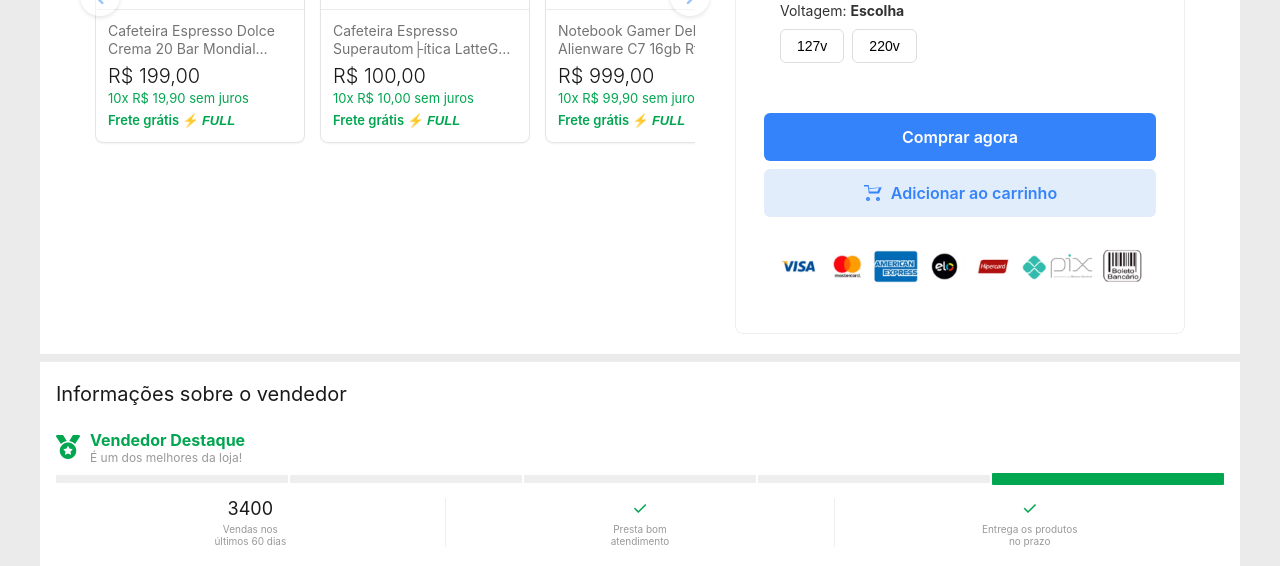
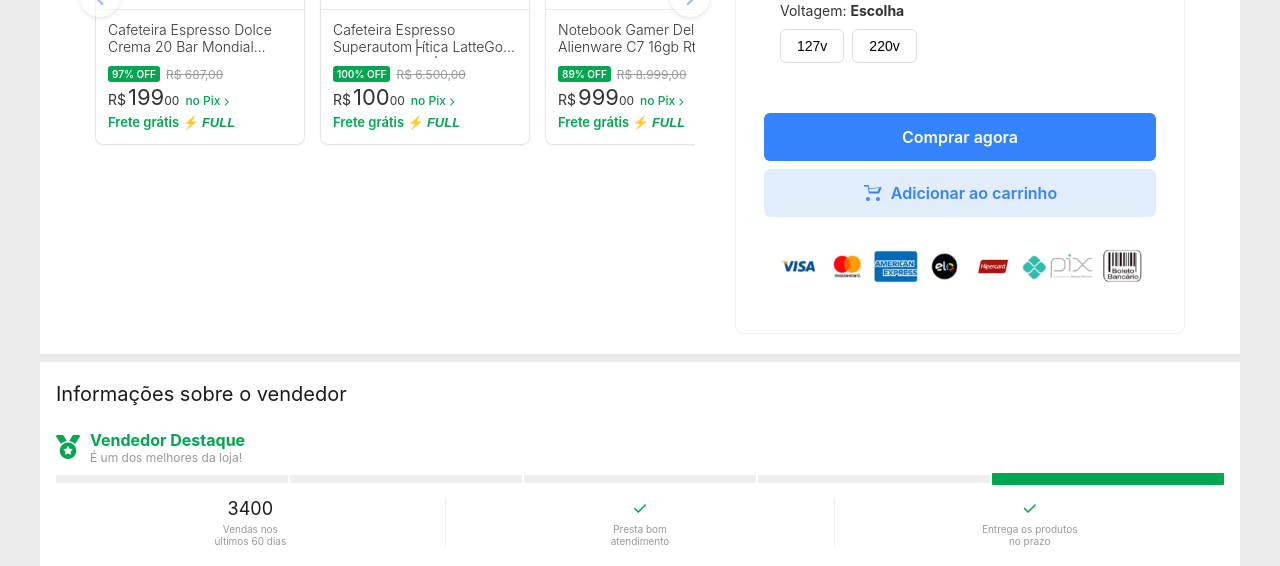
Before and after one commit to yagooook21-lab/loja002, a PHP site: page /produto.php?produto=9836096381787239594 in a window 1280 px wide. Shown: the part 862-1428 px from the top of the page. Run offline with PHP 8.4, Linux system fonts and the light colour scheme; the visitor is signed in with stand-in values (Sample User, id 1); data comes from the database, SQL or seed files in the repository; tables that the repository leaves empty hold one stand-in row (values such as "Sample post"); data that the repository does not hold is empty.

Commit message:
style: atualiza design de preco dos produtos relacionados baseado na pagina oficial

```diff
--- a/produto.php
+++ b/produto.php
@@ -696,9 +696,25 @@ document.addEventListener("DOMContentLoaded", function() {
                   <img src="<?php echo $outro['img']; ?>" alt="<?php echo htmlspecialchars($outro['nome']); ?>" class="produto-relacionado-img" loading="lazy">
                 </div>
                 <div class="produto-relacionado-info">
-                  <div class="produto-relacionado-nome"><?php echo htmlspecialchars($outro['nome']); ?></div>
-                  <div class="produto-relacionado-preco">R$ <?php echo number_format($outro_valor, 2, ',', '.'); ?></div>
-                  <div class="produto-relacionado-parcela">10x R$ <?php echo number_format($outro_valor / 10, 2, ',', '.'); ?> sem juros</div>
+                  <div class="produto-relacionado-nome" style="display:-webkit-box;-webkit-line-clamp:2;-webkit-box-orient:vertical;overflow:hidden;text-overflow:ellipsis;font-size:14px;color:#333;margin-bottom:8px;line-height:1.2;font-weight:300;"><?php echo htmlspecialchars($outro['nome']); ?></div>
+                  <?php
+                    $outro_original = !empty($outro['valor_original']) ? (float)str_replace(',', '.', str_replace('.', '', $outro['valor_original'])) : 0;
+                    $outro_desconto = !empty($outro['desconto']) ? str_replace('%', '', $outro['desconto']) : '';
+                    if ($outro_original > 0 && !empty($outro_desconto)):
+                  ?>
+                  <div style="display:flex;align-items:center;gap:6px;margin-bottom:2px;">
+                    <span style="background:#00a650;color:#fff;padding:2px 4px;border-radius:3px;font-size:10px;font-weight:600;"><?php echo $outro_desconto; ?>% OFF</span>
+                    <s style="color:#999;font-size:12px;">R$ <?php echo number_format($outro_original, 2, ',', '.'); ?></s>
+                  </div>
+                  <?php endif; ?>
+                  <div class="produto-relacionado-preco" style="display:flex;align-items:baseline;gap:6px;margin-bottom:4px;">
+                    <div style="display:flex;align-items:baseline;">
+                      <span style="font-size:14px;font-weight:400;color:#333;">R$</span>
+                      <span style="font-size:22px;font-weight:400;margin-left:2px;color:#333;"><?php echo number_format($outro_valor, 0, ',', '.'); ?></span>
+                      <span style="font-size:12px;font-weight:400;margin-top:2px;color:#333;"><?php echo substr(number_format($outro_valor, 2, ',', '.'), -2); ?></span>
+                    </div>
+                    <span style="color:#00a650;font-size:12px;font-weight:500;">no Pix <i class="fa-solid fa-chevron-right" style="font-size:8px;"></i></span>
+                  </div>
                   <div class="produto-relacionado-entrega"><span class="frete-destaque">Frete grátis ⚡ <i>FULL</i></span></div>
                 </div>
               </a>
@@ -951,9 +967,25 @@ document.addEventListener("DOMContentLoaded", function() {
               <img src="<?php echo $outro['img']; ?>" alt="<?php echo htmlspecialchars($outro['nome']); ?>" class="produto-relacionado-img" loading="lazy">
             </div>
             <div class="produto-relacionado-info">
-              <div class="produto-relacionado-nome"><?php echo htmlspecialchars($outro['nome']); ?></div>
-              <div class="produto-relacionado-preco">R$ <?php echo number_format($outro_valor, 2, ',', '.'); ?></div>
-              <div class="produto-relacionado-parcela">10x R$ <?php echo number_format($outro_valor / 10, 2, ',', '.'); ?> sem juros</div>
+              <div class="produto-relacionado-nome" style="display:-webkit-box;-webkit-line-clamp:2;-webkit-box-orient:vertical;overflow:hidden;text-overflow:ellipsis;font-size:14px;color:#333;margin-bottom:8px;line-height:1.2;font-weight:300;"><?php echo htmlspecialchars($outro['nome']); ?></div>
+              <?php
+                $outro_original = !empty($outro['valor_original']) ? (float)str_replace(',', '.', str_replace('.', '', $outro['valor_original'])) : 0;
+                $outro_desconto = !empty($outro['desconto']) ? str_replace('%', '', $outro['desconto']) : '';
+                if ($outro_original > 0 && !empty($outro_desconto)):
+              ?>
+              <div style="display:flex;align-items:center;gap:6px;margin-bottom:2px;">
+                <span style="background:#00a650;color:#fff;padding:2px 4px;border-radius:3px;font-size:10px;font-weight:600;"><?php echo $outro_desconto; ?>% OFF</span>
+                <s style="color:#999;font-size:12px;">R$ <?php echo number_format($outro_original, 2, ',', '.'); ?></s>
+              </div>
+              <?php endif; ?>
+              <div class="produto-relacionado-preco" style="display:flex;align-items:baseline;gap:6px;margin-bottom:4px;">
+                <div style="display:flex;align-items:baseline;">
+                  <span style="font-size:14px;font-weight:400;color:#333;">R$</span>
+                  <span style="font-size:22px;font-weight:400;margin-left:2px;color:#333;"><?php echo number_format($outro_valor, 0, ',', '.'); ?></span>
+                  <span style="font-size:12px;font-weight:400;margin-top:2px;color:#333;"><?php echo substr(number_format($outro_valor, 2, ',', '.'), -2); ?></span>
+                </div>
+                <span style="color:#00a650;font-size:12px;font-weight:500;">no Pix <i class="fa-solid fa-chevron-right" style="font-size:8px;"></i></span>
+              </div>
               <div class="produto-relacionado-entrega"><span class="frete-destaque">Frete grátis ⚡ <i>FULL</i></span> <span class="frete-complemento">por ser sua primeira compra</span></div>
             </div>
           </a>
```
